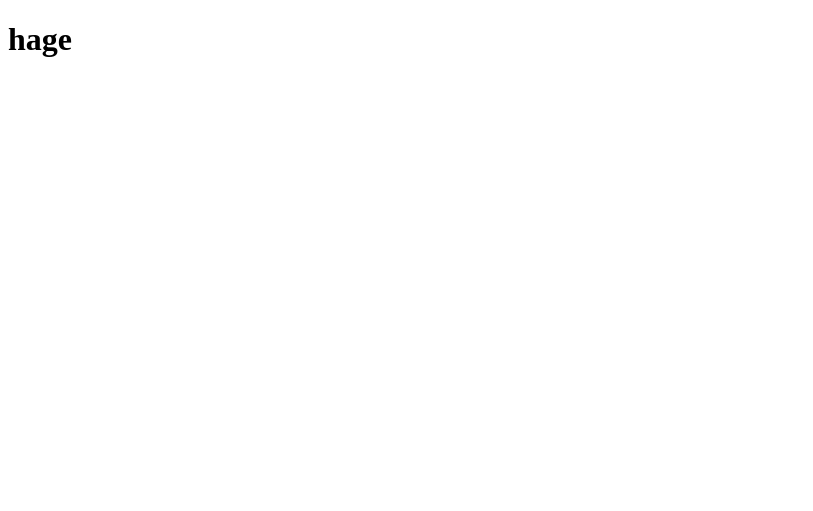
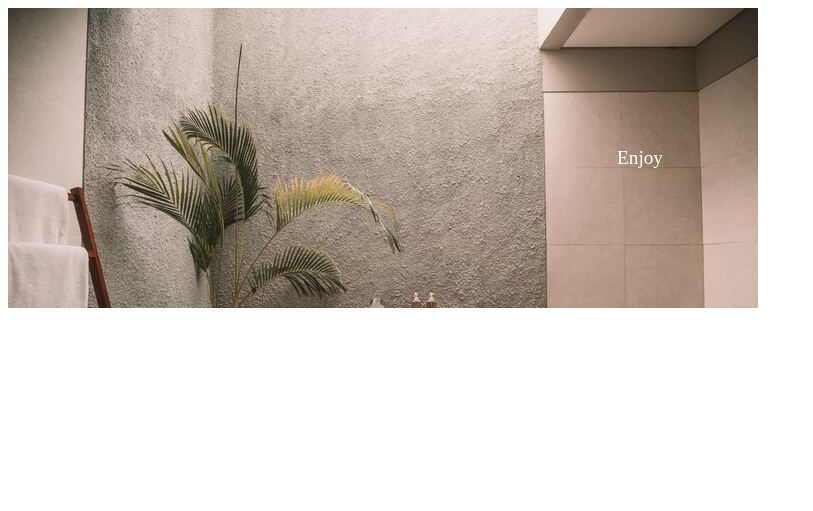
Before and after one commit to rattsl/StayWorld, a plain HTML site: page index.html in a window 1280 px wide. Shown: the whole page, without its empty margins (0-813 px from the left). Drawn offline with nearby package versions, Linux system fonts and the light colour scheme; files that its build step writes are made by us from their sources.

Commit message:
feat: implement pre hero-slider

```diff
--- a/index.html
+++ b/index.html
@@ -1,13 +1,49 @@
 <!DOCTYPE html>
 <html lang="en">
-<head>
-  <meta charset="UTF-8">
-  <meta name="viewport" content="width=device-width, initial-scale=1.0">
-  <meta http-equiv="X-UA-Compatible" content="ie=edge">
-  <title>Document</title>
-  <link rel="stylesheet" href="style.css">
-</head>
-<body>
-  <h1>hage</h1>
-</body>
+  <head>
+    <meta charset="UTF-8" />
+    <meta name="viewport" content="width=device-width, initial-scale=1.0" />
+    <meta http-equiv="X-UA-Compatible" content="ie=edge" />
+    <title>Document</title>
+    <link
+      rel="stylesheet"
+      href="https://unpkg.com/swiper/swiper-bundle.min.css"
+    />
+    <link rel="stylesheet" href="styles/styles.css" />
+  </head>
+  <body>
+    <div id="global-container">
+      <div id="container">
+        <div id="content">
+          <div class="hero">
+            <!-- Slider main container -->
+            <div class="swiper-container">
+              <!-- Additional required wrapper -->
+              <div class="swiper-wrapper">
+                <!-- Slides -->
+                <div class="swiper-slide">
+                  <div class="hero__title">Enjoy</div>
+                  <img src="images/image-1.jpg" alt="" />
+                </div>
+                <div class="swiper-slide">
+                    <div class="hero__title">Fun</div>
+                  <img src="images/image-2.jpg" alt="" />
+                </div>
+                <div class="swiper-slide">
+                    <div class="hero__title">Fantactic</div>
+                  <img src="images/image-3.jpg" alt="" />
+                </div>
+              </div>
+              <div class="hero__footer">
+                <img class="hero__downallow" src="images/arrow.svg" alt="" />
+                <span class="hero__scrolltext">scroll</span>
+              </div>
+            </div>
+          </div>
+        </div>
+      </div>
+    </div>
+    <script src="https://unpkg.com/swiper/swiper-bundle.min.js"></script>
+    <script src="scripts/main.js"></script>
+  </body>
 </html>
--- a/scripts/main.js
+++ b/scripts/main.js
@@ -1 +1,7 @@
-const hoge = "hoge";
+var mySwiper = new Swiper('.swiper-container', {
+  // Optional parameters
+  // direction: 'vertical',
+  loop: true,
+  effect: 'fade',
+
+})
--- a/styles/styles.scss
+++ b/styles/styles.scss
@@ -1,3 +1,5 @@
+$cWhite: white;
+
 //モバイルファーストなのでbaseが一番上にくる
 
 @import "breakpoints/base";
@@ -32,3 +34,19 @@
 @media print {
   @import "breakpoints/print";
 }
+
+.swiper-container {
+  width: 100%;
+  height: 300px;
+}
+
+.hero{
+  &__title{
+    position: absolute;
+    top: 50%;
+    left: 50%;
+    transform: translate(-50%, -50%);
+    color: $cWhite;
+    font-size: 1.2em;
+  }
+}
```
Also changed, not shown: styles/styles.css, 2 other files.
